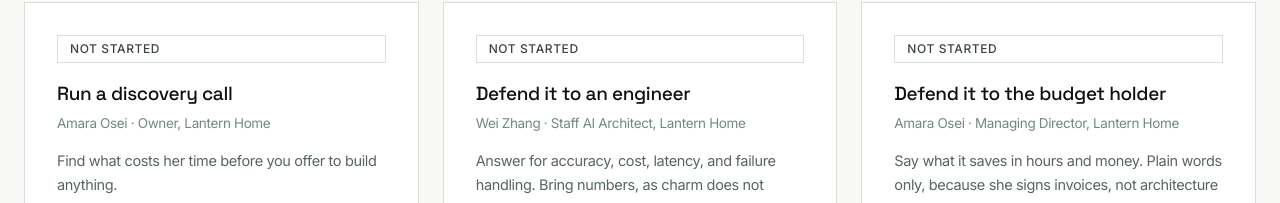
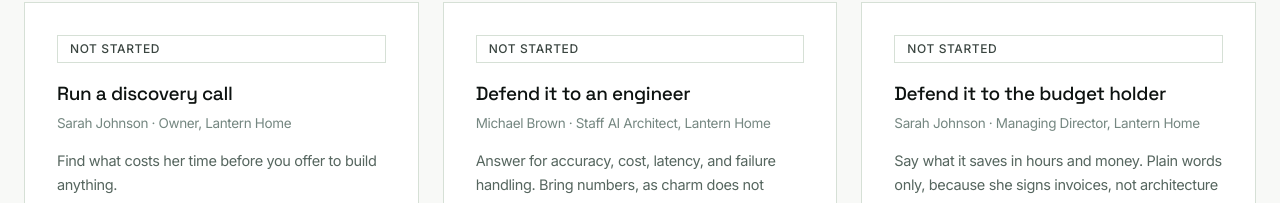
Before and after one commit to techiebande/keelacademy, a Next.js app in the folder platform/app/: page /simulations in a window 1280 px wide. Shown: the part 551-754 px from the top of the page. Built offline with nearby package versions, Linux system fonts and the light colour scheme; no server answers; sample sign-in values are in the browser's storage.

Commit message:
Fix authored lesson context and rename client characters (2/3)

```diff
--- a/platform/app/app/simulations/page.tsx
+++ b/platform/app/app/simulations/page.tsx
@@ -20,7 +20,7 @@ const TRACKS = [
     id: "discovery-call",
     slug: "discovery",
     title: "Run a discovery call",
-    persona: "Amara Osei",
+    persona: "Sarah Johnson",
     role: "Owner, Lantern Home",
     description:
       "Find what costs her time before you offer to build anything.",
@@ -30,7 +30,7 @@ const TRACKS = [
     id: "technical-stakeholder",
     slug: "technical-stakeholder",
     title: "Defend it to an engineer",
-    persona: "Wei Zhang",
+    persona: "Michael Brown",
     role: "Staff AI Architect, Lantern Home",
     description:
       "Answer for accuracy, cost, latency, and failure handling. Bring numbers, as charm does not count.",
@@ -40,7 +40,7 @@ const TRACKS = [
     id: "business-owner",
     slug: "business-owner",
     title: "Defend it to the budget holder",
-    persona: "Amara Osei",
+    persona: "Sarah Johnson",
     role: "Managing Director, Lantern Home",
     description:
       "Say what it saves in hours and money. Plain words only, because she signs invoices, not architecture diagrams.",
--- a/platform/app/components/simulation/simulation-workbench.tsx
+++ b/platform/app/components/simulation/simulation-workbench.tsx
@@ -21,7 +21,7 @@ interface PersonaConfig {
 const PERSONA_CONFIGS: Record<string, PersonaConfig> = {
   "discovery-call": {
     id: "discovery-call",
-    name: "Amara Osei",
+    name: "Sarah Johnson",
     role: "Owner, Lantern Home",
     description:
       "Her team reconciles 3,000 invoices a month and it takes two to three days. Find what costs that time before you offer a build.",
@@ -29,7 +29,7 @@ const PERSONA_CONFIGS: Record<string, PersonaConfig> = {
   },
   "technical-stakeholder": {
     id: "technical-stakeholder",
-    name: "Wei Zhang",
+    name: "Michael Brown",
     role: "Staff AI Architect, Lantern Home",
     description:
       "He has read your code before the call. Expect questions on your evaluation set, cost per invoice, latency, and what the system does when the model is wrong.",
@@ -37,7 +37,7 @@ const PERSONA_CONFIGS: Record<string, PersonaConfig> = {
   },
   "business-owner": {
     id: "business-owner",
-    name: "Amara Osei",
+    name: "Sarah Johnson",
     role: "Managing Director, Lantern Home",
     description:
       "She owns profit and loss for an $80M distribution business. Say what your build saves in hours and money, and what happens on a cased invoice. Plain words only.",
```
Also changed, not shown: 1 other file (tests, documents, lock files or other folders).
